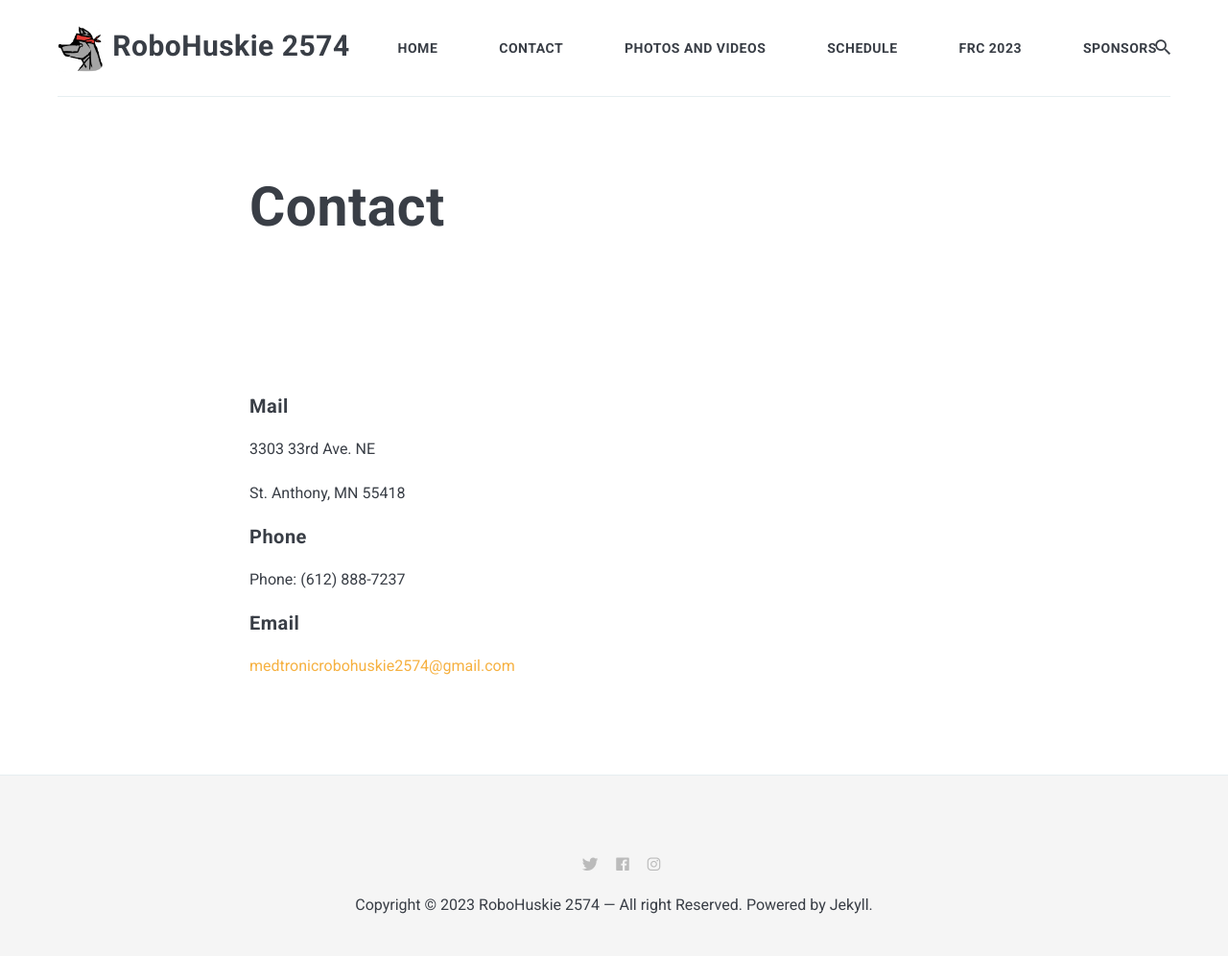
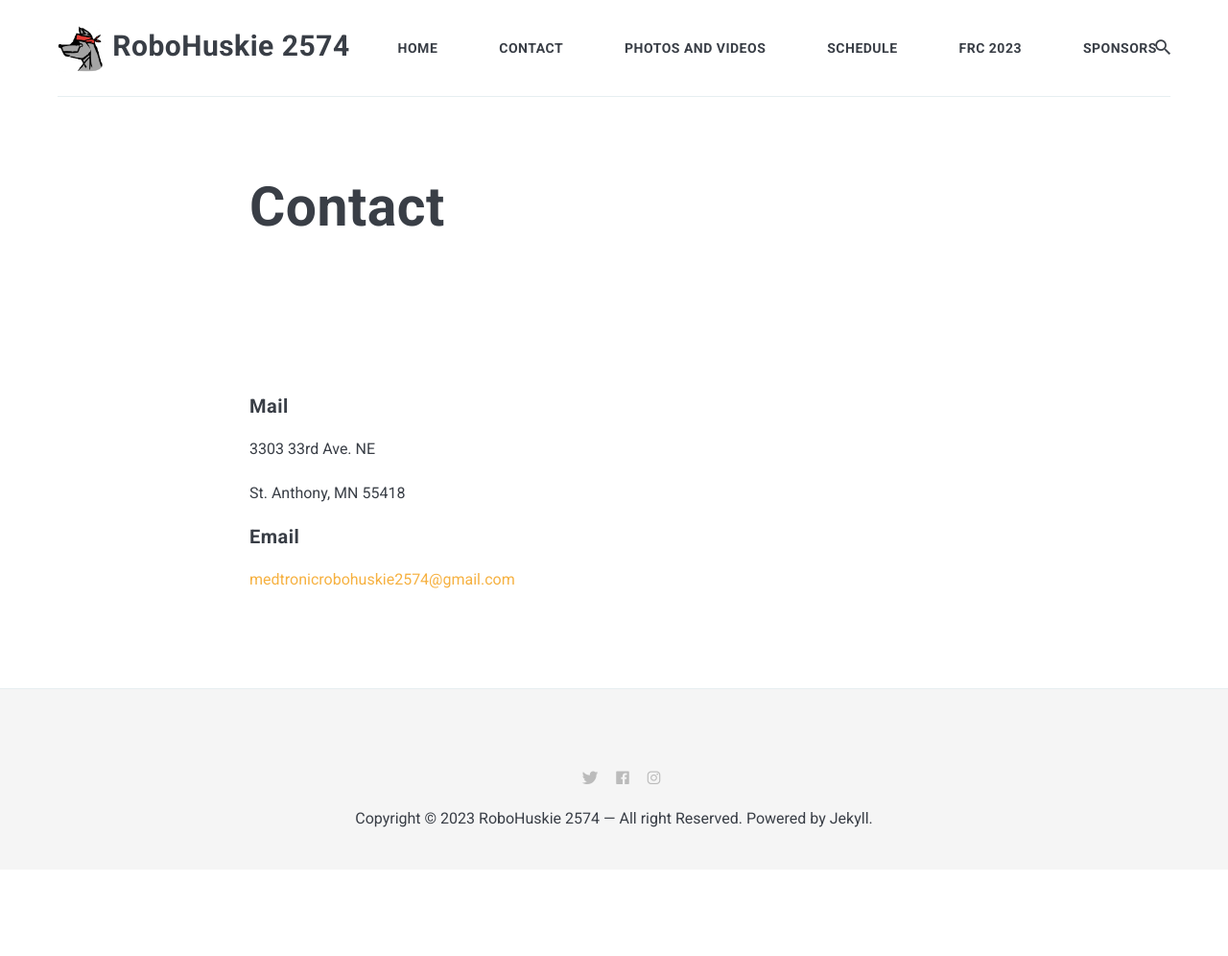
Before and after one commit to Robohuskie2574/Robohuskie2574.github.io, a Jekyll site: the page built from _pages/Contact.md, in a window 1280 px wide. Shown: the whole page at 96% size. Built offline with Jekyll 4.4.1, drawn with Linux system fonts in a browser that asks for light colours; nearby versions of some CDN libraries; after the commit the page ends 906 px from its top, so only the background shows below that.

Commit message:
Update Contact.md

```diff
--- a/_pages/Contact.md
+++ b/_pages/Contact.md
@@ -9,10 +9,6 @@ permalink: /Contact/
 
 St. Anthony, MN 55418
 
-#### Phone
-
-Phone: (612) 888-7237
-
 #### Email
 
 <medtronicrobohuskie2574@gmail.com>
```
